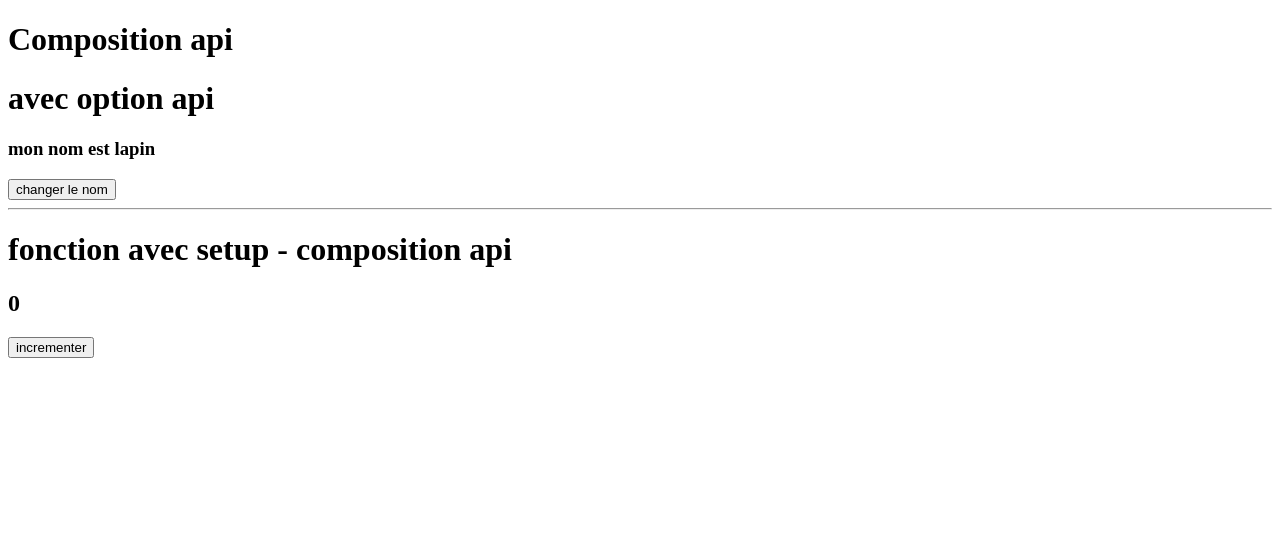
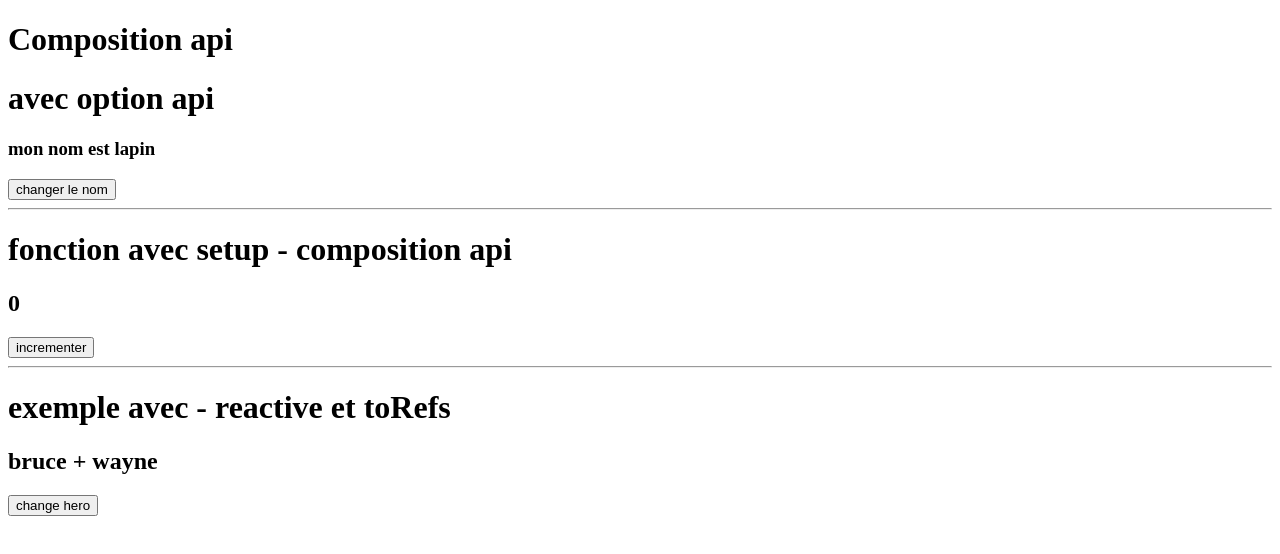
Before and after one commit to lapinRagnar/vue3_tuto, a Vue app: page / in a window 1280 px wide. Shown: the top 554 px of the page. Built offline with nearby package versions, Linux system fonts and the light colour scheme.

Commit message:
Remplacing methods - exemple 2

```diff
--- a/src/components/MethodsCompo.vue
+++ b/src/components/MethodsCompo.vue
@@ -2,15 +2,24 @@
   <h1>avec option api</h1>
   <h3>mon nom est {{name}}</h3>
   <button @click="setName">changer le nom</button>
+
   <hr>
+
   <h1> fonction avec setup - composition api</h1>
   <h2>{{count}}</h2>
   <button @click="incrementCount">incrementer</button>
+
+  <hr>
+
+  <h1>exemple avec - reactive et toRefs</h1>
+  <h2>{{first}} + {{last}}</h2>
+  <button @click="changeHero">change hero</button>
+
 </template>
 
 <script>
 
-import {ref} from 'vue'
+import {ref, reactive, toRefs} from 'vue'
 export default {
   name: 'MethodsCompo',
   data() {
@@ -25,14 +34,25 @@ export default {
   },
   setup(){
     const count = ref(0)
+    const state = reactive({
+        first: 'bruce',
+        last: 'wayne'
+    })
 
     function incrementCount(){
         count.value++
     }
 
+    function changeHero(){
+        state.first = 'lapin'
+        state.last = 'ragnar'
+    }
+
     return {
         count,
-        incrementCount
+        incrementCount,
+        ...toRefs(state),
+        changeHero
     }
   }
 
```
